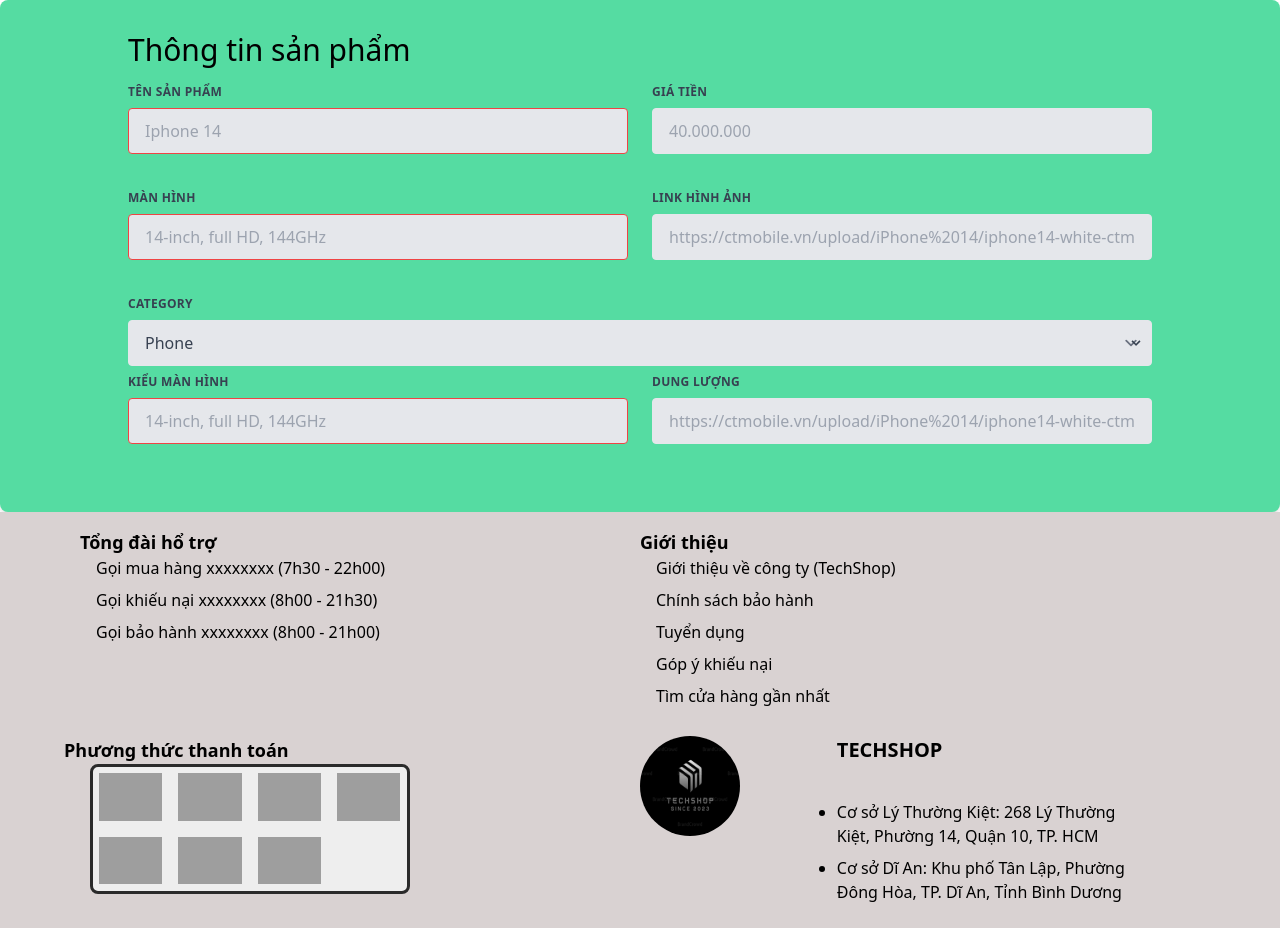
After one commit to nguyenvanhau896/techadmin, a PHP site: template app/view/product/addProduct.php in a window 1280 px wide. The commit adds this page. Run offline with PHP 8.4, Linux system fonts and the light colour scheme; the template is opened without the code that fills it, so the values that code supplies are empty; some libraries are stand-ins or nearby versions; grey boxes are pictures that could not be loaded.

Commit message:
nearly complete product site (no backend), fix path

```diff
--- a/app/component/nav.php
+++ b/app/component/nav.php
@@ -1,6 +1,6 @@
 <nav class="grid grid-cols-6 p-3 bg-[#49BF8C] gap-3">
     <div class="col-span-1 flex flex-row items-center justify-center">
-        <a href="/techshop_admin"><img src="/techshop_admin/public/img/large.png" alt="Logo techshop" class="h-[72px] w-[72px] rounded-full"></a>
+        <a href="/techshop_admin"><img src="/techshop_admin/admin/img/large.png" alt="Logo techshop" class="h-[72px] w-[72px] rounded-full"></a>
     </div>
     <div class="col-span-1 my-auto">
         <a href="#" class=" flex flex-row gap-3 p-1 items-center hover:bg-[#fff0d4] hover:rounded-lg justify-center hover:border-2 hover:border-[#111]">
@@ -9,7 +9,7 @@
         </a>
     </div>
     <div class="col-span-1 my-auto">
-        <a href="#" class=" flex flex-row gap-3 p-1 items-center hover:bg-[#fff0d4] hover:rounded-lg justify-center hover:border-2 hover:border-[#111]">
+        <a href="/techshop_admin/admin/product/index" class=" flex flex-row gap-3 p-1 items-center hover:bg-[#fff0d4] hover:rounded-lg justify-center hover:border-2 hover:border-[#111]">
         <img src="https://static.thenounproject.com/png/1375595-200.png" alt="icon" class="w-6">
             <span class="text-base font-semibold">Sản phẩm</span>
         </a>
--- a/app/model/User.php
+++ b/app/model/User.php
@@ -14,7 +14,7 @@
                $_SESSION['login'] = true;
                $_SESSION['user_id'] = $result[0]['user_id'];
             }else{
-                header('location: /techshop_admin/public/login/index');
+                header('location: /techshop_admin/admin/login/index');
                 echo "false";
                 exit();
             }
@@ -34,7 +34,7 @@
             if($stmt->rowCount() > 0){
                $result = $stmt->fetchAll(PDO::FETCH_ASSOC);
             }else{
-                header('location: /techshop_admin/public/login/index');
+                header('location: /techshop_admin/admin/login/index');
                 echo "false";
                 exit();
             }
--- a/app/view/home/index.php
+++ b/app/view/home/index.php
@@ -17,7 +17,7 @@
                 </a>
             </div>
             <div class="col-span-1 bg-[#55dca2] rounded-3xl transition ease-in-out delay-100 hover:-translate-y-1 hover:scale-110 hover:bg-[#55dc6a] duration-300">
-                <a href="#" class="p-4 flex flex-col items-center align-center">
+                <a href="/techshop_admin/admin/product/index" class="p-4 flex flex-col items-center align-center">
                     <img src="https://static.thenounproject.com/png/1375595-200.png" alt="icon" class="w-1/3 mb-2">
                     <p class="text-lg font-semibold">Sản phẩm đang bán</p>
                 </a>
--- /dev/null
+++ b/app/view/product/addProduct.php
@@ -0,0 +1,69 @@
+<div class="px-32 py-8 bg-[#55dca2] overflow-x-auto shadow-md sm:rounded-lg">
+    <p class="text-3xl mb-4">Thông tin sản phẩm</p>
+    <form class="w-full">
+        <div class="flex flex-wrap -mx-3 mb-6">
+            <div class="w-full md:w-1/2 px-3 mb-6 md:mb-0">
+            <label class="block uppercase tracking-wide text-gray-700 text-xs font-bold mb-2" for="grid-product-name">
+                Tên sản phẩm
+            </label>
+            <input class="appearance-none block w-full bg-gray-200 text-gray-700 border border-red-500 rounded py-3 px-4 mb-3 leading-tight focus:outline-none focus:bg-white" type="text" placeholder="Iphone 14">
+            </div>
+            <div class="w-full md:w-1/2 px-3">
+            <label class="block uppercase tracking-wide text-gray-700 text-xs font-bold mb-2" for="grid-price">
+                Giá tiền
+            </label>
+            <input class="appearance-none block w-full bg-gray-200 text-gray-700 border border-gray-200 rounded py-3 px-4 leading-tight focus:outline-none focus:bg-white focus:border-gray-500" type="text" placeholder="40.000.000">
+            </div>
+        </div>
+        <div class="flex flex-wrap -mx-3 mb-6">
+            <div class="w-full md:w-1/2 px-3 mb-6 md:mb-0">
+                <label class="block uppercase tracking-wide text-gray-700 text-xs font-bold mb-2" for="grid-screen">
+                    Màn hình
+                </label>
+                <input class="appearance-none block w-full bg-gray-200 text-gray-700 border border-red-500 rounded py-3 px-4 mb-3 leading-tight focus:outline-none focus:bg-white" type="text" placeholder="14-inch, full HD, 144GHz">
+                </div>
+                <div class="w-full md:w-1/2 px-3">
+                <label class="block uppercase tracking-wide text-gray-700 text-xs font-bold mb-2" for="grid-image">
+                    Link hình ảnh
+                </label>
+                <input class="appearance-none block w-full bg-gray-200 text-gray-700 border border-gray-200 rounded py-3 px-4 leading-tight focus:outline-none focus:bg-white focus:border-gray-500" type="text" placeholder="https://ctmobile.vn/upload/iPhone%2014/iphone14-white-ctmobile-vn.png">
+            </div>
+        </div>
+        <div class="flex flex-wrap -mx-3 mb-2">
+            <div class="w-full md:w-full px-3 mb-6 md:mb-0">
+                <label class="block uppercase tracking-wide text-gray-700 text-xs font-bold mb-2" for="grid-state">
+                    Category
+                </label>
+                <div class="relative">
+                    <select class="category-select block appearance-none w-full bg-gray-200 border border-gray-200 text-gray-700 py-3 px-4 pr-8 rounded leading-tight focus:outline-none focus:bg-white focus:border-gray-500">
+                        <option>Phone</option>
+                        <option>Laptop</option>
+                        <option>Tablet</option>
+                    </select>
+                    <div class="pointer-events-none absolute inset-y-0 right-0 flex items-center px-2 text-gray-700">
+                    <svg class="fill-current h-4 w-4" xmlns="http://www.w3.org/2000/svg" viewBox="0 0 20 20"><path d="M9.293 12.95l.707.707L15.657 8l-1.414-1.414L10 10.828 5.757 6.586 4.343 8z"/></svg>
+                    </div>
+                </div>
+            </div>
+        </div>
+        <div class="category-based flex flex-wrap -mx-3 mb-6">
+            <div class="w-full md:w-1/2 px-3 mb-6 md:mb-0">
+                <label class="block uppercase tracking-wide text-gray-700 text-xs font-bold mb-2" for="grid-screentye">
+                    Kiểu màn hình
+                </label>
+                <input class="appearance-none block w-full bg-gray-200 text-gray-700 border border-red-500 rounded py-3 px-4 mb-3 leading-tight focus:outline-none focus:bg-white" type="text" placeholder="14-inch, full HD, 144GHz">
+                </div>
+                <div class="w-full md:w-1/2 px-3">
+                <label class="block uppercase tracking-wide text-gray-700 text-xs font-bold mb-2" for="grid-storage">
+                    Dung lượng
+                </label>
+                <input class="appearance-none block w-full bg-gray-200 text-gray-700 border border-gray-200 rounded py-3 px-4 leading-tight focus:outline-none focus:bg-white focus:border-gray-500" type="text" placeholder="https://ctmobile.vn/upload/iPhone%2014/iphone14-white-ctmobile-vn.png">
+            </div>
+        </div>
+    </form>
+    <script>
+        const selectDropdown = document.querySelector('.category-select');
+        selectDropdown.addEventListener('change', (e) => {
+        })
+    </script>
+</div>
--- a/index.php
+++ b/index.php
@@ -5,6 +5,6 @@
 		$uri = 'http://';
 	}
 	$uri .= $_SERVER['HTTP_HOST'];
-	header('Location: '.$uri.'/techshop_admin/public/home/index');
+	header('Location: '.$uri.'/techshop_admin/admin/home/index');
 	exit;
 ?>
```
Also changed, not shown: app/controller/product.php (added, +10 -0 lines), app/model/Product.php (added, +15 -0 lines), app/view/product/index.php (added, +88 -0 lines), admin/.htaccess, admin/img/large.png (renamed from public/img/large.png), admin/index.php (renamed from public/index.php), admin/tailwind.js (renamed from public/tailwind.js).
